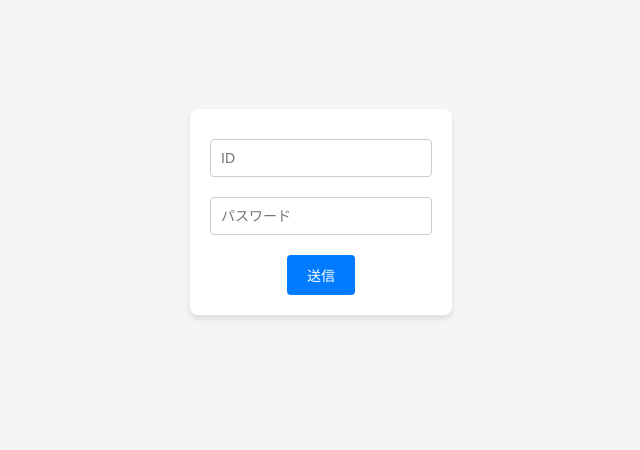
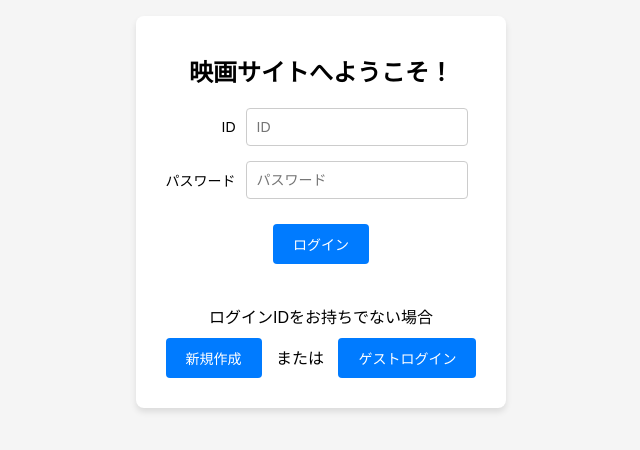
Before and after one commit to takumin-AKA-pikumin/movie-site, a plain HTML site: page movie_site/login.html in a window 1280 px wide. Shown: the part 188-638 px from the top of the page, without its empty margins (319-959 px from the left). Drawn offline with Linux system fonts and the light colour scheme.

Commit message:
change login

```diff
--- a/movie_site/login.html
+++ b/movie_site/login.html
@@ -26,8 +26,29 @@
             box-shadow: 0 4px 6px rgba(0, 0, 0, 0.1);
         }
 
+        .login-form h1 {
+            margin-bottom: 20px;
+            font-size: 24px;
+            font-weight: bold;
+            text-align: center;
+        }
+
+        .login-form .input-group {
+            display: flex;
+            align-items: center;
+            justify-content: flex-start;
+            margin-bottom: 15px;
+            width: 100%;
+        }
+
+        .login-form .input-group label {
+            margin-right: 10px;
+            font-size: 14px;
+            width: 80px;
+            text-align: right;
+        }
+
         .login-form input {
-            margin: 10px 0;
             padding: 10px;
             width: 200px;
             border: 1px solid #ccc;
@@ -50,13 +71,68 @@
         .login-form button:hover {
             background-color: #0056b3;
         }
+
+        .error-message {
+            color: red;
+            font-size: 14px;
+            margin-top: 10px;
+        }
+
+        .action-links p {
+            margin: 20px 0 0 0;
+        }
+
+        .action-links {
+            margin-top: 20px;
+            text-align: center;
+        }
+        .action-links div {
+            display: inline-block;
+        }
+        .action-links button {
+            margin:10px 10px 10px 10px;
+        }
     </style>
 </head>
 <body>
     <div class="login-form">
-        <input type="text" placeholder="ID">
-        <input type="password" placeholder="パスワード">
-        <button onclick="location.href='./index.html'">送信</button>
+        <h1>映画サイトへようこそ！</h1>
+        <div class="input-group">
+            <label for="login-id">ID</label>
+            <input type="text" id="login-id" placeholder="ID">
+        </div>
+        <div class="input-group">
+            <label for="login-pass">パスワード</label>
+            <input type="login-pass" id="login-pass" placeholder="パスワード">
+        </div>
+        <div id="error-message" class="error-message" style="display: none;">IDまたはパスワードが間違っています。</div>
+        <button onclick="validateLogin()">ログイン</button>
+
+        <div class="action-links">
+            <p>ログインIDをお持ちでない場合</p>
+            <div>
+                <button onclick="location.href='./setting.html'">新規作成</button>
+                <span>または</span>
+                <button onclick="location.href='./index.html'">ゲストログイン</button>
+            </div>
+        </div>
     </div>
+
+    <script>
+        function validateLogin() {
+            var loginId = document.getElementById('login-id').value;
+            var loginPass = document.getElementById('login-pass').value;
+            var errorMessage = document.getElementById('error-message');
+
+            // IDまたはパスワードが空の場合はエラーメッセージを表示
+            if (loginId.trim() === "" || loginPass.trim() === "") {
+                errorMessage.style.display = 'block';
+            } else {
+                errorMessage.style.display = 'none';
+                // ログインが成功した場合の処理
+                location.href = './index.html';
+            }
+        }
+    </script>
 </body>
 </html>
```
Also changed, not shown: movie_site/setting.html (+1 -1 lines).
